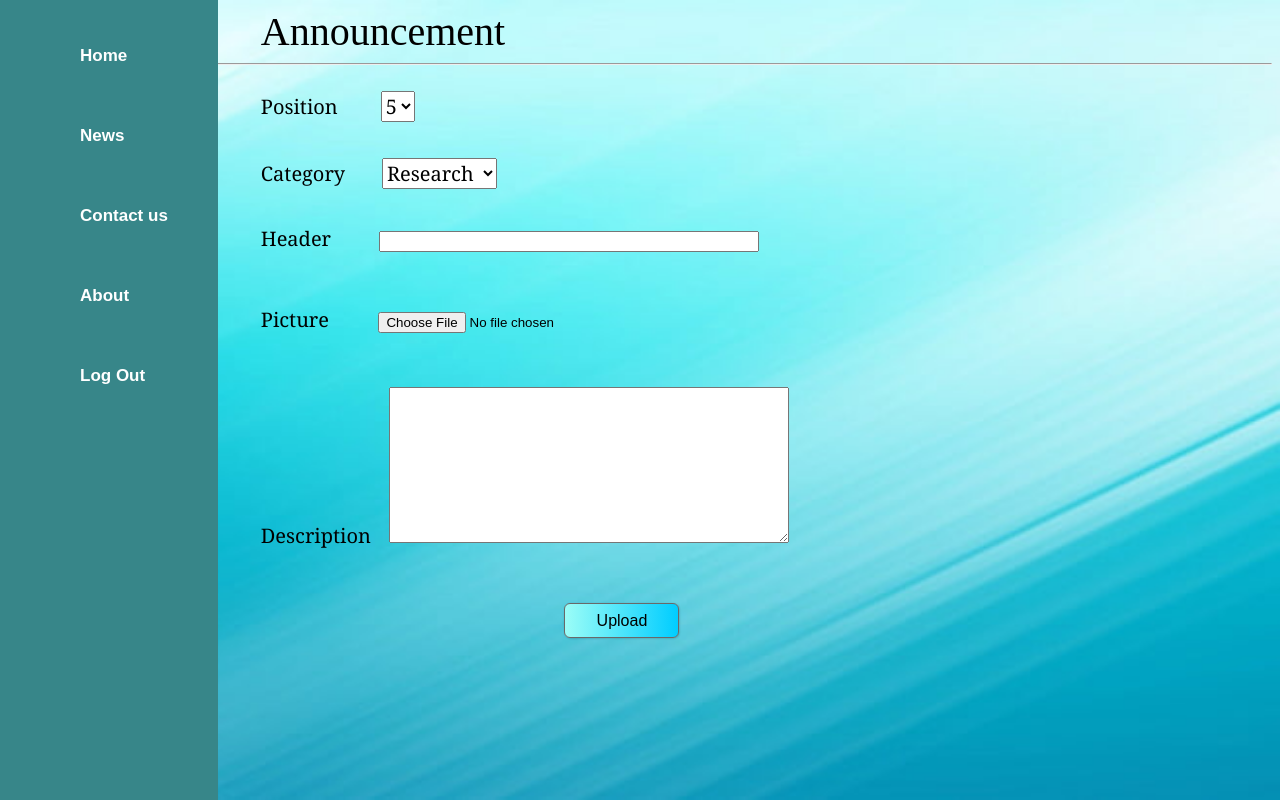
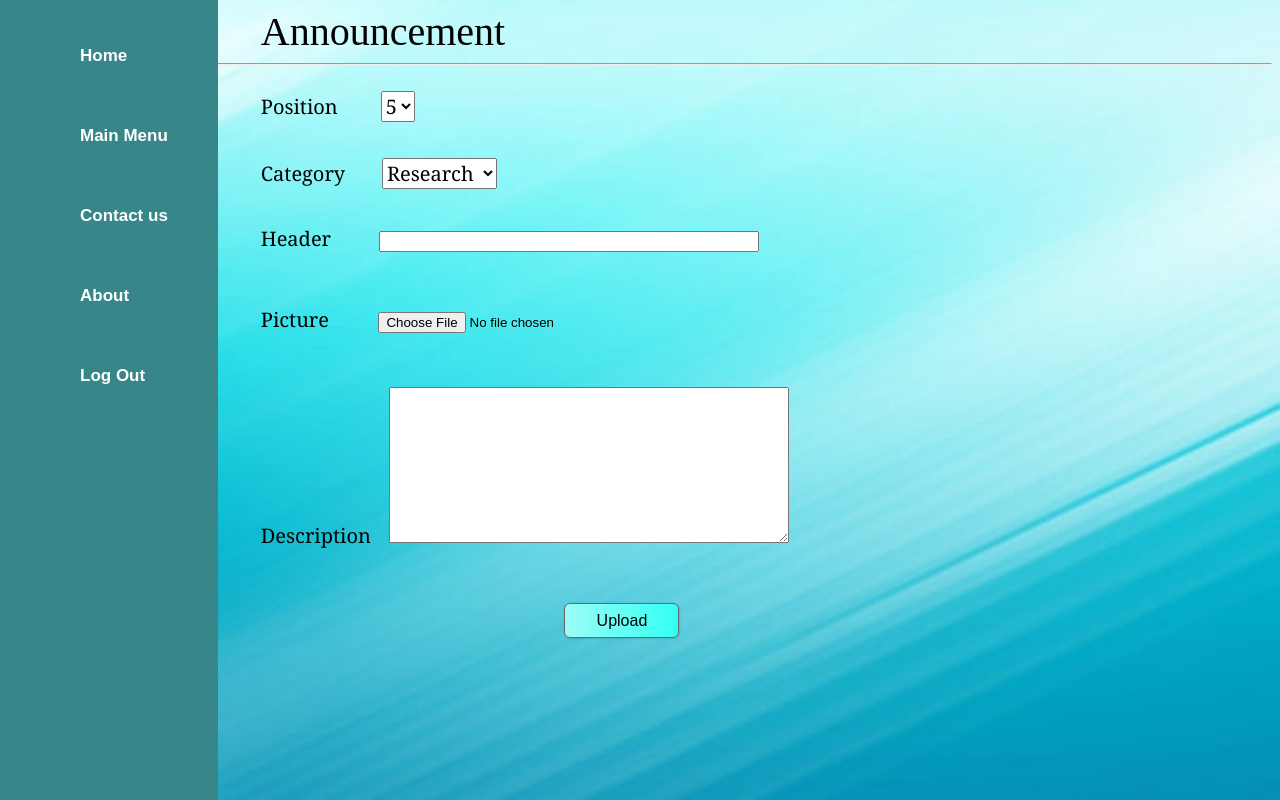
Before and after one commit to Rownak-Abin/Doctor_Appoinment_System, a PHP site: page /News.php in a window 1280 px wide. Run offline with PHP 8.4, Linux system fonts and the light colour scheme; the visitor is signed in with stand-in values (Sample User, id 1).

Commit message:
Update News.php

```diff
--- a/Views/News.php
+++ b/Views/News.php
@@ -1,7 +1,22 @@
+<?php
+	session_start();
+?>
 <html>
 	<head>
 
 	    <link rel="stylesheet" type="text/css" href="IdDocSty.css">
+
+		<style>
+			.Rqbutton{
+				background-image:linear-gradient(to right, #9BFDF7, #32FFF2);
+			}
+
+			.Rqbutton:hover{
+				background:#60E96E;
+			}
+
+
+		</style>
 
 
 	</head>
@@ -19,10 +34,10 @@
 
 
 
-	/*	if(!isset($_SESSION['loggedinuser']))
-			{
-				header("Location:hos.php");
-			}*/
+			if(!isset($_SESSION['loggedinuser']))
+				{
+					header("Location:hos.php");
+				}
 
 	$cat="";
 	$err_cat="";
@@ -201,7 +216,7 @@
 
 				<ul>
 					<li><a class="active" href="hos.php">Home</a></li>
-					<li><a href="#">News</a></li>
+					<li><a href="Author.php">Main Menu</a></li>
 					<li><a href="#">Contact us</a></li>
 					<li><a href="#">About</a></li>
 					<li><a href="Logout.php"> Log Out</a></li>
```
